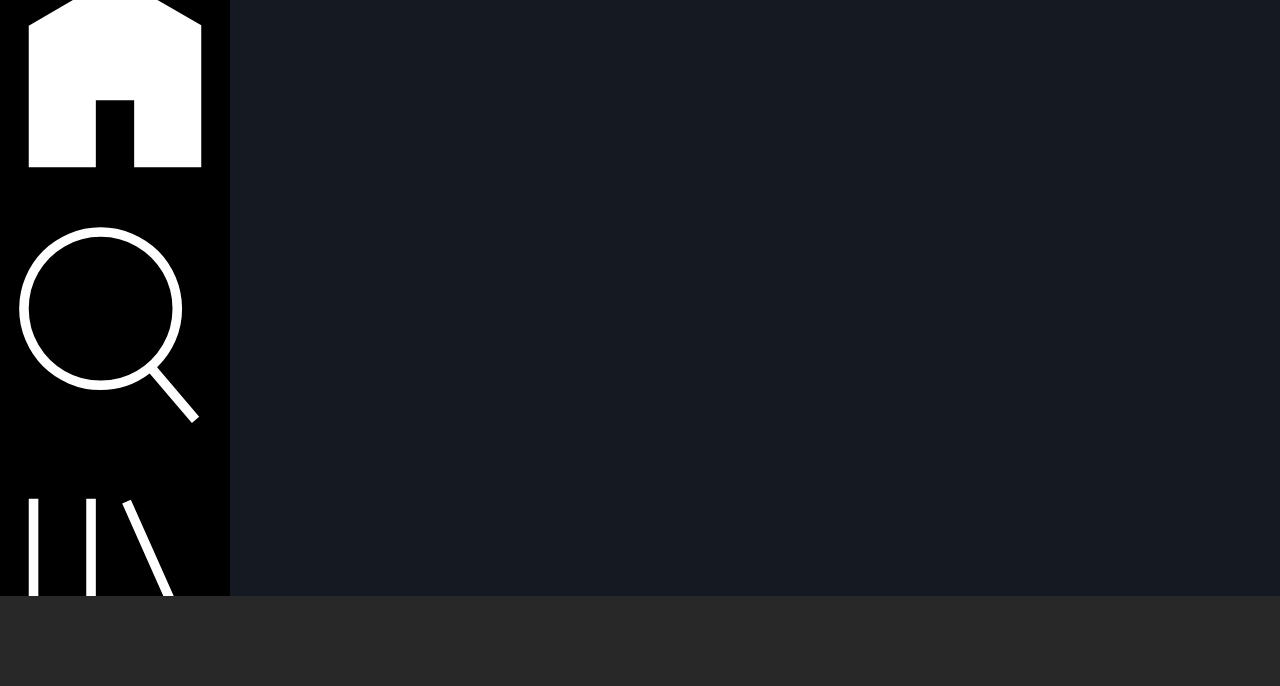
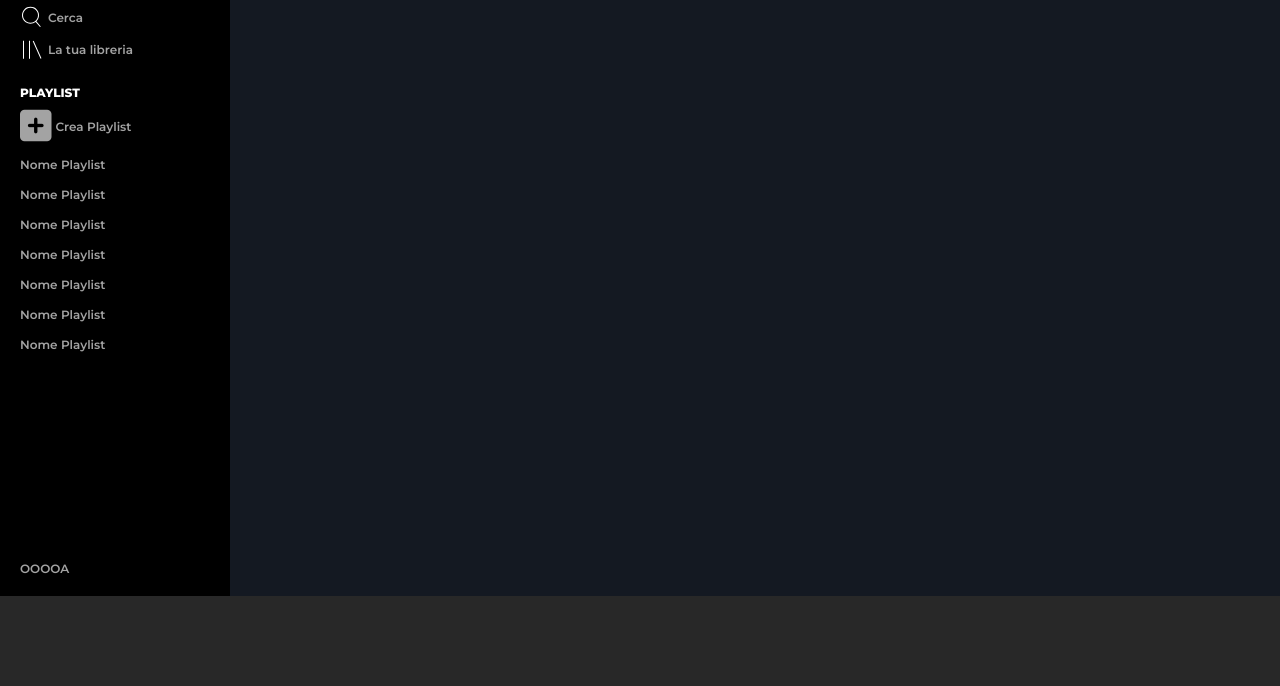
Before and after one commit to pizzi9523/html-css-spotifyweb, a plain HTML site: page index.html in a window 1280 px wide. Shown: the part 114-800 px from the top of the page. Drawn offline with Linux system fonts and the light colour scheme.

Commit message:
Completo sidebar top_bar
completo la parte superiore della sidebar

```diff
--- a/index.html
+++ b/index.html
@@ -9,7 +9,10 @@
     <link rel="stylesheet" href="./style.css">
     <link rel="preconnect" href="https://fonts.googleapis.com">
     <link rel="preconnect" href="https://fonts.gstatic.com" crossorigin>
-    <link href="https://fonts.googleapis.com/css2?family=Montserrat:wght@300;400;500;600&display=swap" rel="stylesheet">
+    <link href="https://fonts.googleapis.com/css2?family=Montserrat:wght@300;400;500;600;700;800;900&display=swap" rel="stylesheet">
+    <link rel="stylesheet" href="https://cdnjs.cloudflare.com/ajax/libs/font-awesome/6.0.0-beta2/css/all.min.css"
+        integrity="sha512-YWzhKL2whUzgiheMoBFwW8CKV4qpHQAEuvilg9FAn5VJUDwKZZxkJNuGM4XkWuk94WCrrwslk8yWNGmY1EduTA=="
+        crossorigin="anonymous" referrerpolicy="no-referrer" />
 </head>
 
 <body class="debug">
@@ -22,11 +25,11 @@
                 <div class="menu">
                     <div class="home">
                         <img src="./img/home.svg" alt="">
-                        <span>Home</span>
+                        <span class="white">Home</span>
                     </div>
                     <div class="search">
-                       <img src="./img/search.svg" alt="">
-                       <span>Cerca</span>
+                        <img src="./img/search.svg" alt="">
+                        <span>Cerca</span>
                     </div>
                     <div class="my_library">
                         <img src="./img/libreria.svg" alt="">
@@ -35,9 +38,10 @@
                 </div>
 
                 <div class="playlist">
-                    <h2>Playlist</h2>
-                    <div class="new_playlist">
-                         Crea Playlist
+                    <h4 class="white">PLAYLIST</h4>
+                    <div class="new_playlist d-flex">
+                        <i class="fas fa-plus-square fa-3x"></i>
+                        <span>Crea Playlist</span>
                     </div>
 
                     <ul class="my_playlist">
--- a/style.css
+++ b/style.css
@@ -5,6 +5,11 @@ Common*
     box-sizing: border-box;
     margin: 0;
     padding: 0;
+}
+
+body{
+    font-family: 'Montserrat', sans-serif;
+    font-weight: 600;
 }
 
 /***********
@@ -16,29 +21,95 @@ Utility*
     clear: both;
 }
 
+.d_flex{
+    display: flex;
+}
+
+.white{
+    color: white;
+}
+
+
 
 /***********
 Debug*
 ************/
-.debug #sidebar{
+
+
+/***********
+Sidebar*
+************/
+#sidebar{
     width: 230px;
     height: calc(100vh - 90px);
-    float: left;
     background-color: #000;
     position: fixed;
     left: 0;
     top: 0;
+    color: #A3A3A3 ;
 }
 
+.container_column{
+    flex-direction: column;
+    justify-content: space-between;
+    height: 100%;
+    padding: 20px;
+    font-size: 12px;
+}
 
-.debug #site_main{
+.top_bar .logo {
+    margin-bottom: 20px;
+}
+.top_bar .logo img{
+    width: 134px;
+}
+
+.menu .home,
+.menu .search,
+.menu .my_library,
+.playlist .new_playlist{
+    display: flex;
+    align-items: center;
+    gap: 4px;
+    height: 2rem;
+}
+
+.menu img{
+    width: 1.5rem;
+}
+
+.playlist{
+    margin: 20px 0;
+}
+
+.playlist h4{
+    margin-bottom: 10px;
+    font-weight: 800;
+}
+
+.playlist ul{
+    list-style-type: none;
+}
+
+.playlist ul li{
+    margin: 15px 0;
+}
+
+/***********
+Main*
+************/
+#site_main{
     height: calc(100vh - 90px);
     width: calc(100% - 230px);
     float: right;
     background-color: #141922;
 }
 
-.debug #site_footer{
+/***********
+Footer*
+************/
+
+#site_footer{
     height: 90px;
     width: 100%;
     background-color: #282828;
```
